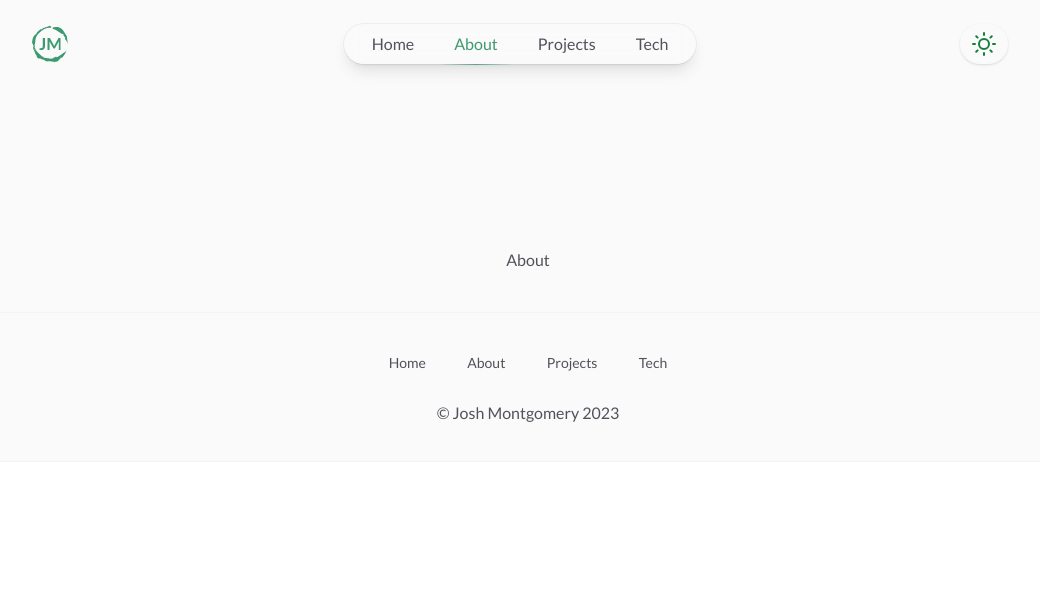
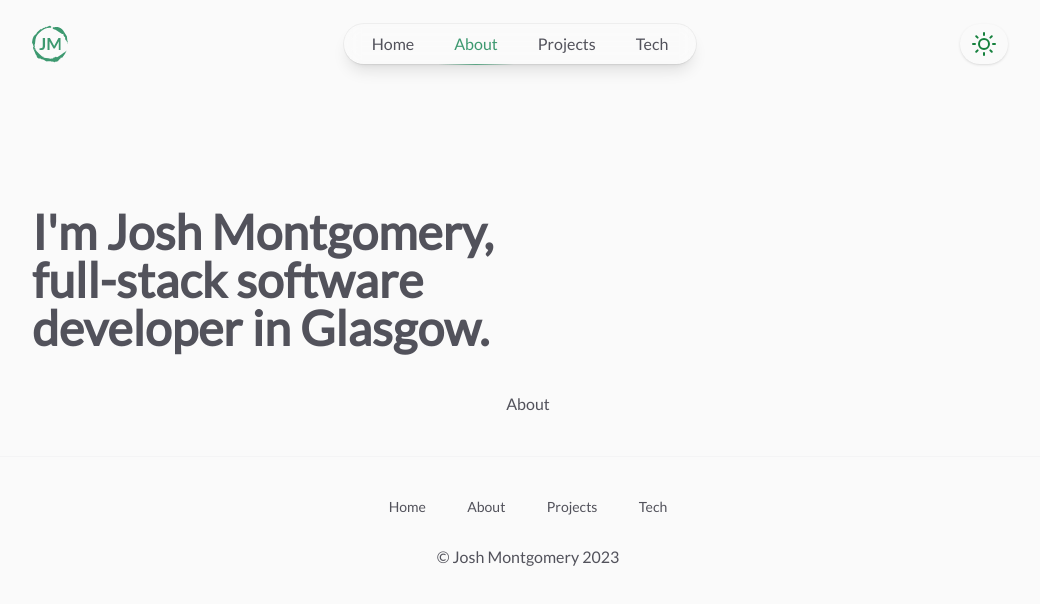
Before and after one commit to jomonty/web-jomonty-portfolio-2023, a React (Vite) app: page /about in a window 1280 px wide. Shown: the top 604 px of the page, without its empty margins (112-1152 px from the left). Built offline with nearby package versions, Linux system fonts and the light colour scheme.

Commit message:
added headers to main pages

```diff
--- a/src/containers/About.jsx
+++ b/src/containers/About.jsx
@@ -1,7 +1,12 @@
 const About = ({ navOpen }) => {
   return (
     <main>
-      <p className="flex justify-center p-10">About</p>
+      <div className="container relative mx-auto w-[85vw] sm:px-8 lg:px-12">
+        <h1 className="min-w-sm text-3xl font-extrabold sm:text-5xl md:w-[40vw] md:min-w-md">
+          I'm Josh Montgomery, full-stack software developer in Glasgow.
+        </h1>
+        <p className="flex justify-center p-10">About</p>
+      </div>
     </main>
   );
 };
--- a/src/containers/Projects.jsx
+++ b/src/containers/Projects.jsx
@@ -1,7 +1,12 @@
 const Projects = ({ navOpen }) => {
   return (
     <main>
-      <p className="flex justify-center p-10">Projects</p>
+      <div className="container relative mx-auto w-[85vw] sm:px-8 lg:px-12">
+        <h1 className="min-w-sm text-3xl font-extrabold sm:text-5xl md:w-[40vw] md:min-w-md">
+          Stuff I've made in my journey so far.
+        </h1>
+        <p className="flex justify-center p-10">Projects</p>
+      </div>
     </main>
   );
 };
--- a/src/containers/Tech.jsx
+++ b/src/containers/Tech.jsx
@@ -1,7 +1,12 @@
 const Tech = ({ navOpen }) => {
   return (
     <main>
-      <p className="flex justify-center p-10">Tech</p>
+      <div className="container relative mx-auto w-[85vw] sm:px-8 lg:px-12">
+        <h1 className="min-w-sm text-3xl font-extrabold sm:text-5xl md:w-[40vw] md:min-w-md">
+          Hardware and software I use day-to-day.
+        </h1>
+        <p className="flex justify-center p-10">Tech</p>
+      </div>
     </main>
   );
 };
```
